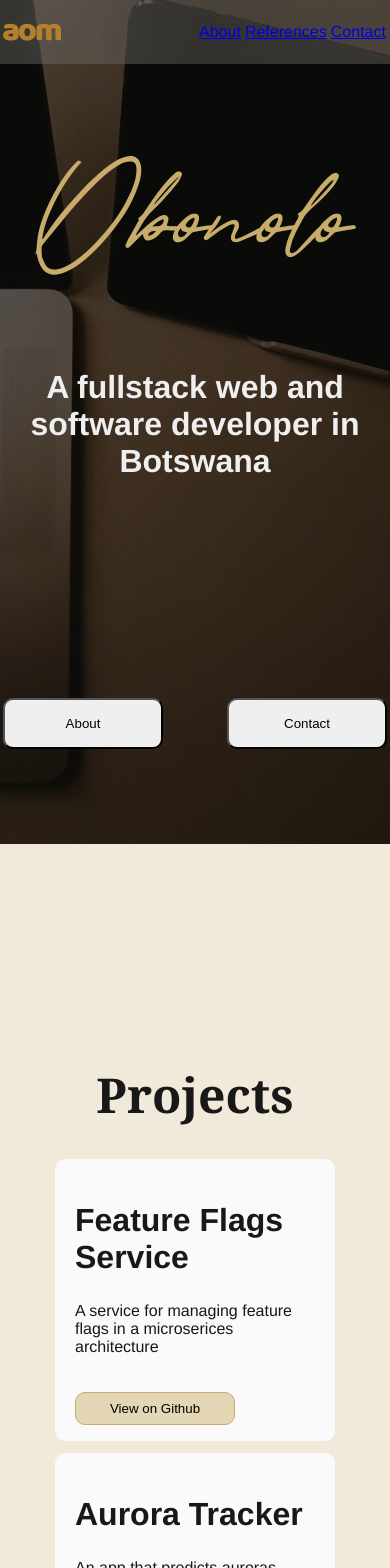
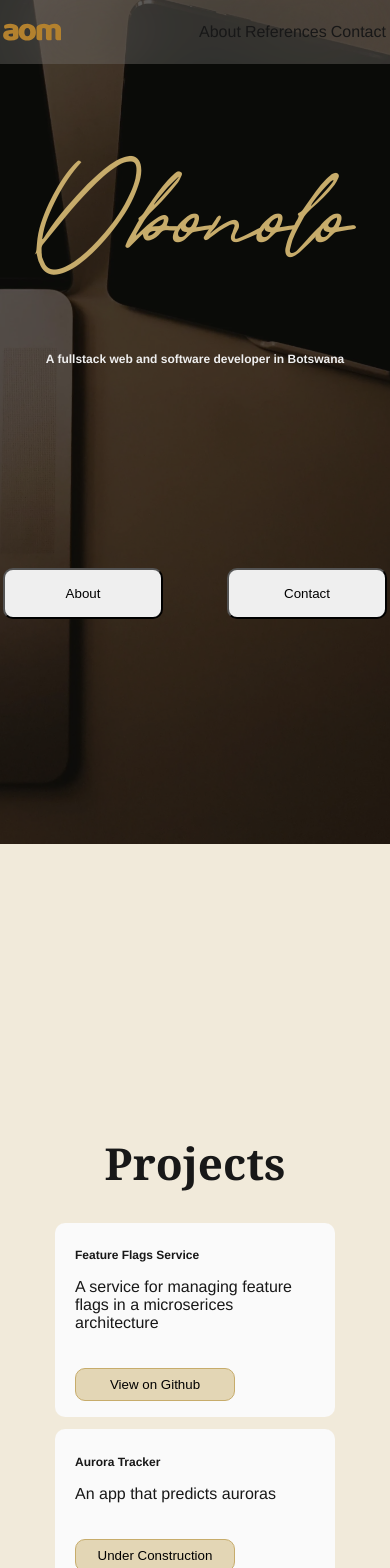
Before and after one commit to obzero-chillin/portfolioV3, a React (Vite) app: page / in a window 390 px wide. Shown: the top 1568 px of the page. Built offline with nearby package versions, Linux system fonts and the light colour scheme.

Commit message:
added text responsiveness

```diff
--- a/src/App.css
+++ b/src/App.css
@@ -41,3 +41,7 @@
   width:100%;
   height:100%;
 }
+.navLink{
+  text-decoration: none;
+  color:var(--text);
+}
--- a/src/App.jsx
+++ b/src/App.jsx
@@ -24,14 +24,14 @@ function App() {
             </Link>
           </div>
           <div id="navDiv">
-            <Link to='/about'>
+            <Link to='/about' className='navLink'>
               <p>About</p>
             </Link>
 
-            <Link to='/references'>
+            <Link to='/references' className='navLink'>
               <p>References</p>
             </Link>
-           <Link to='/contact'>
+           <Link to='/contact' className='navLink'>
               <p>Contact</p>
             </Link>
             </div>
--- a/src/components/css/about.css
+++ b/src/components/css/about.css
@@ -11,7 +11,7 @@
     border-radius: 50%;
     background-size: cover;
     overflow: hidden;
-    background-color: aqua;
+    background-color: grey;
 
 }
 
@@ -22,8 +22,8 @@
 }
 
 #aboutDescription{
+    min-width: fit-content;
     width:95%;
     max-width:1366px;
-    border:1px solid black;
     text-align: left;
 }
--- a/src/components/css/contact.css
+++ b/src/components/css/contact.css
@@ -14,7 +14,6 @@
     justify-content: center;
     align-items: center;
     width:90%;
-    border:2px solid red;
 
 
 }
--- a/src/components/css/home.css
+++ b/src/components/css/home.css
@@ -8,10 +8,9 @@
 
 #home{
     width:100%;
+    max-width: 100%;
     color:rgb(239, 239, 239);
     padding:0;
-    position:relative;
-    scale:1;
 }
 
 #imgCont{
--- a/src/components/css/skills.css
+++ b/src/components/css/skills.css
@@ -19,7 +19,7 @@
     background-color: var(--bg1);
     border-radius: var(--corner);
     padding:1rem;
-    font-size:1.5rem;
+    font-size:var(--p);
     width:8rem;
     border:2px solid rgb(255, 255, 255);
 }
--- a/src/index.css
+++ b/src/index.css
@@ -28,9 +28,9 @@
 
   --h1:3rem;
   --h1L:0.33rem;
-  --h2:2.5rem;
+  --h2:2rem;
   --h2L:0.4rem;
-  --p:1rem/0.125rem;
+  --p:1.125rem/0.8rem;
 
   ---ptop:3rem;
 }
@@ -45,8 +45,16 @@ h1{
   font-size: var(--h1);
 }
 h2{
-  font-size: 2rem;
+  font-size: var(--h2);
 }
 p{
-  font-size: 1rem;
+  font-size: var(--p);
 }
+
+@media (width<768px){
+  :root{
+    --h1:2.75rem !important;
+    --h2:0.75rem !important;
+    --p:1rem/1rem !important;
+  }
+}
```
